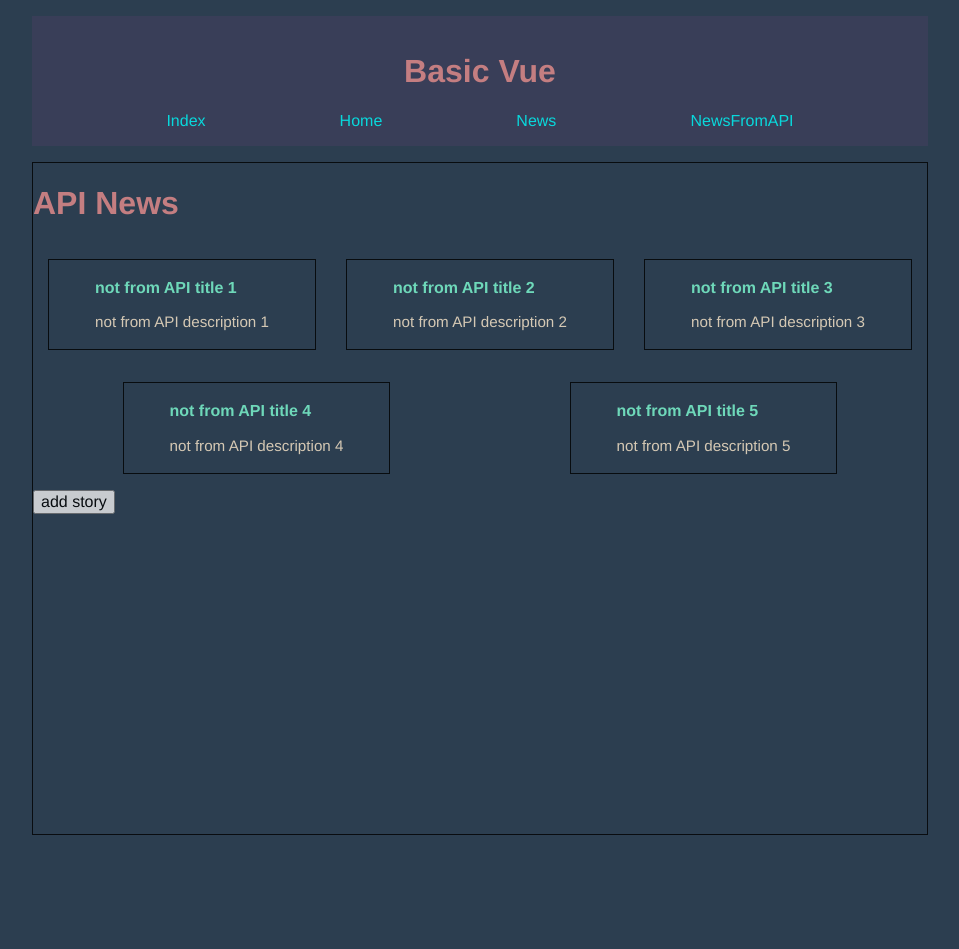
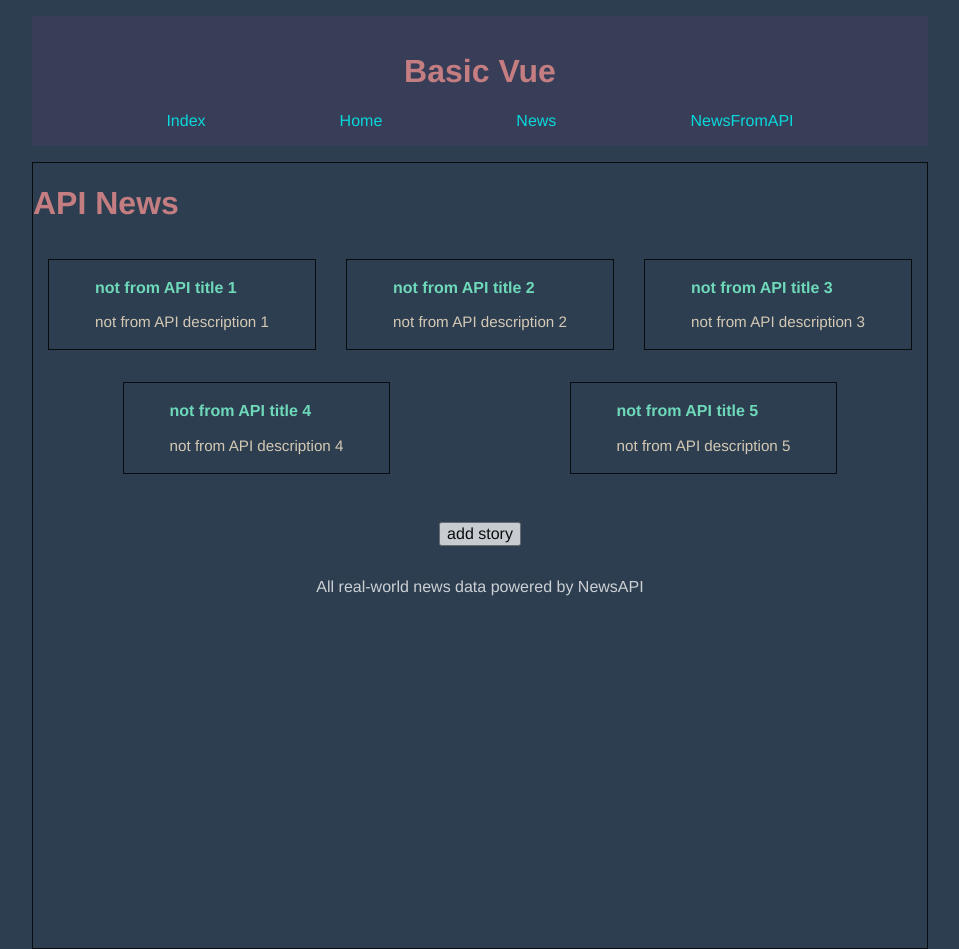
Before and after one commit to ok1a/basic-vue, a Vue app in the folder basic-vue/: page /#/news2 in a window 1280 px wide. Shown: the whole page, without its empty margins (160-1119 px from the left). Before the commit the page ends 835 px from the top, so only its background shows below. Built offline with nearby package versions, Linux system fonts and the light colour scheme; no server answers.

Commit message:
Add attribution to NewsAPI.org for API. styling tweaks to button and attrib

```diff
--- a/basic-vue/src/components/Section.vue
+++ b/basic-vue/src/components/Section.vue
@@ -8,7 +8,14 @@
         v-bind:article="news"
       />
     </div>
-    <button v-on:click="addArticle">add story</button>
+    <div id="add-story">
+      <button v-on:click="addArticle">add story</button>
+    </div>
+    <div id="attribution">
+      <a href="https://newsapi.org/"
+        >All real-world news data powered by NewsAPI</a
+      >
+    </div>
   </section>
 </template>
 
@@ -84,4 +91,16 @@ section {
 h1 {
   color: rgb(235, 142, 142);
 }
+a {
+  text-decoration: none;
+  color: whitesmoke;
+}
+#attribution,
+#add-story {
+  width: 50%;
+  margin: 2rem auto;
+  display: flex;
+  justify-content: center;
+  padding: auto;
+}
 </style>
```
